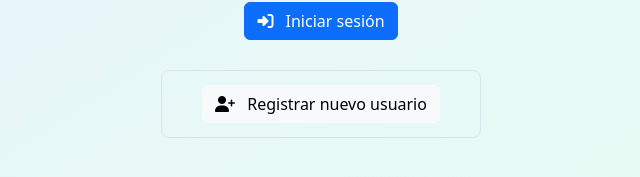
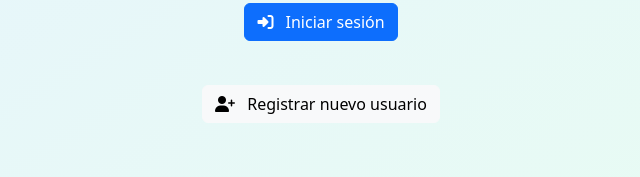
Before and after one commit to stevenr22/sysGi-V1, an Angular app: page / in a window 1280 px wide. Shown: the part 453-630 px from the top of the page, without its empty margins (319-959 px from the left). Built offline with nearby package versions, Linux system fonts and the light colour scheme.

Commit message:
Update home.html

```diff
--- a/src/app/pages/home/home.html
+++ b/src/app/pages/home/home.html
@@ -18,7 +18,7 @@
 
     <app-boton-g
       color="light"
-      class="welcome-btn border"
+      class="welcome-btn btn-clean"
 
     >
       <i class="fas fa-user-plus me-2"></i> Registrar nuevo usuario
```
